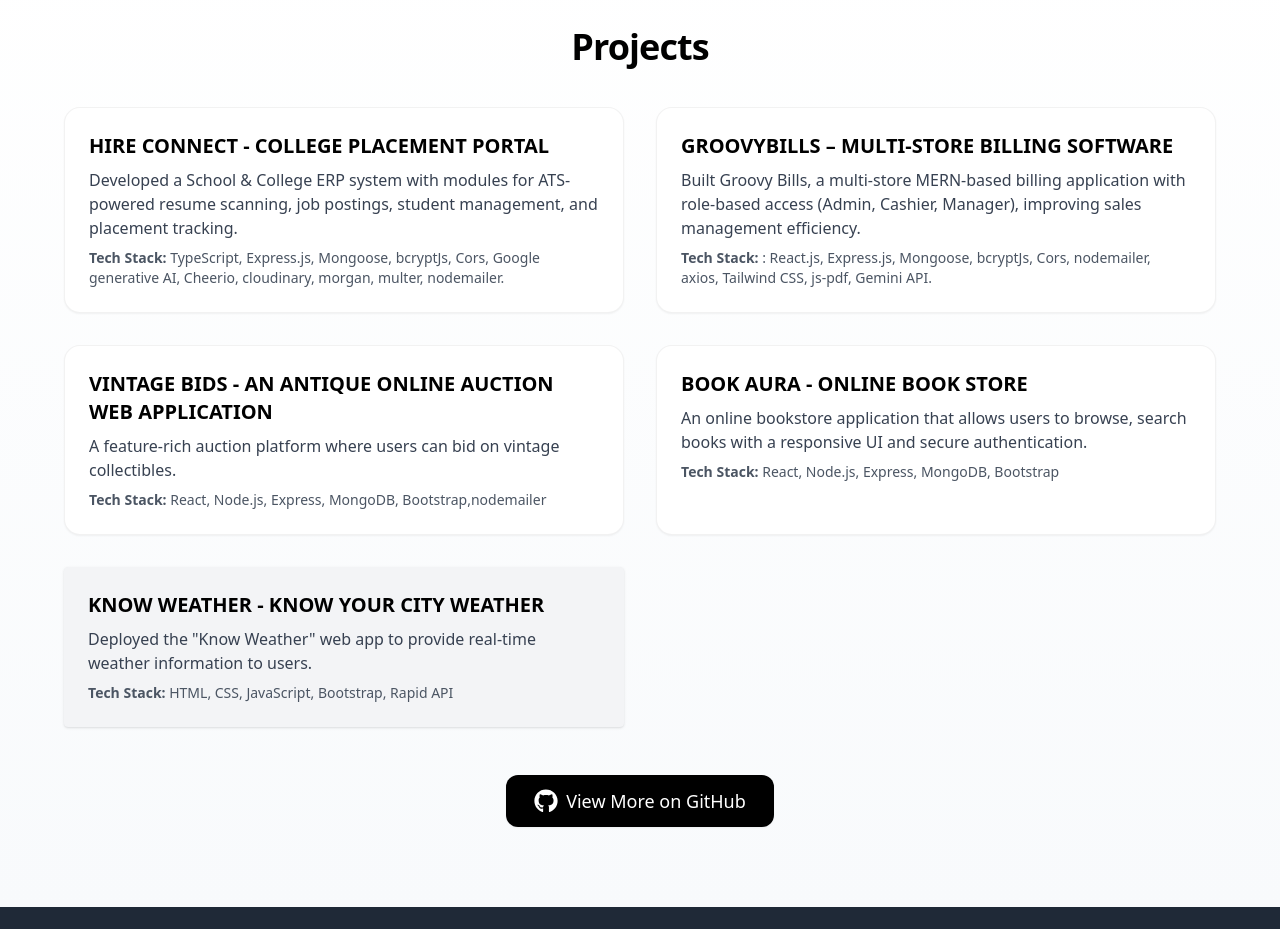
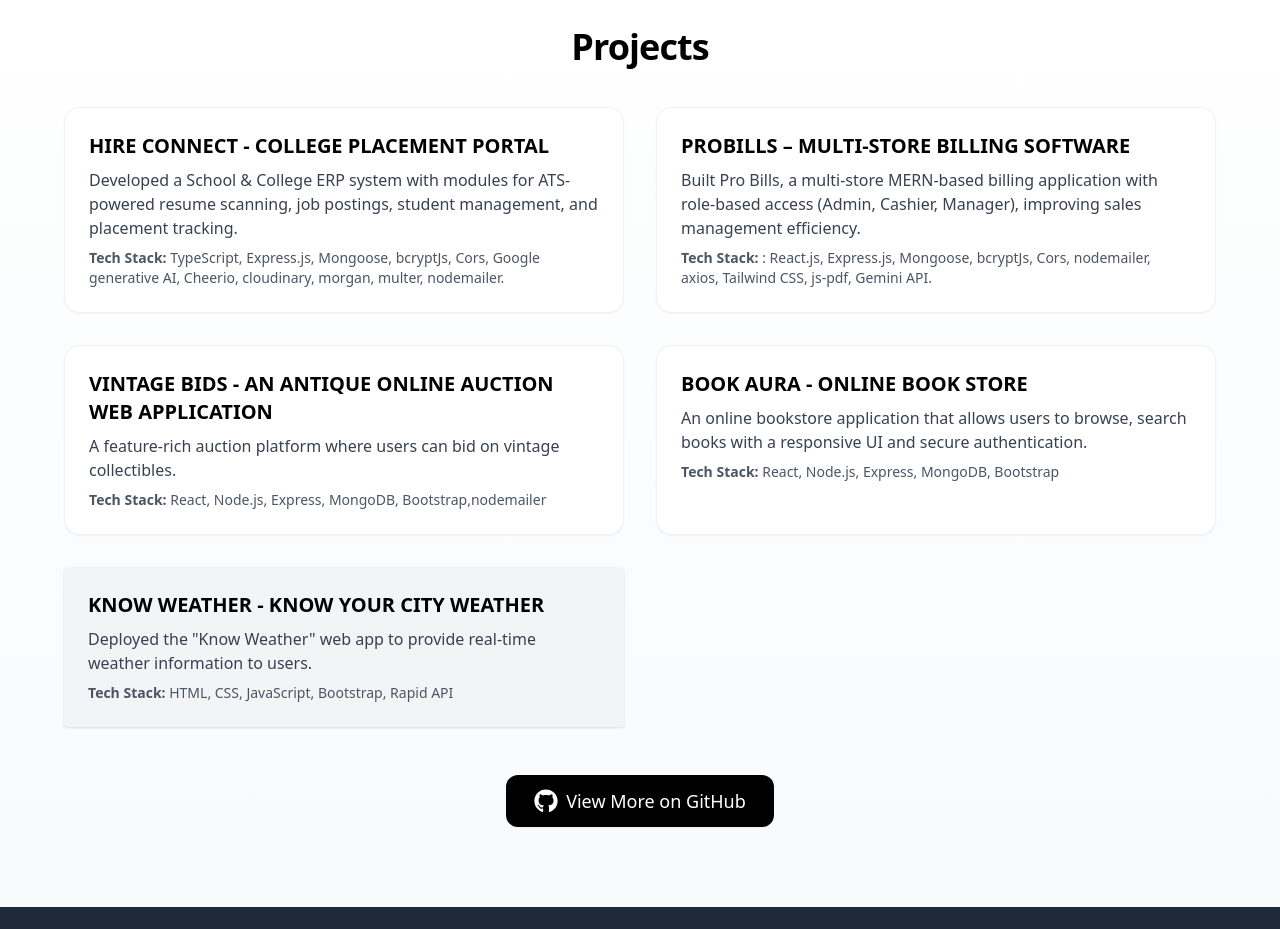
Before and after one commit to Rohan-Kelaskar-36/Personal-Portfolio, a React (Vite) app: page / in a window 1280 px wide. Shown: the part 4640-5569 px from the top of the page. Built offline with nearby package versions, Linux system fonts and the light colour scheme; the HTML template or start-up script is replaced by a standard one.

Commit message:
small change

```diff
--- a/src/components/Projects.jsx
+++ b/src/components/Projects.jsx
@@ -21,9 +21,9 @@ const Projects = () => (
 
 
         <div className="bg-white p-6 rounded-2xl shadow-sm border border-black/5 hover:shadow-md transition">
-          <h3 className="text-xl font-semibold mb-2">GROOVYBILLS – MULTI-STORE BILLING SOFTWARE</h3>
+          <h3 className="text-xl font-semibold mb-2">PROBILLS – MULTI-STORE BILLING SOFTWARE</h3>
           <p className="text-gray-700 mb-2">
-          Built Groovy Bills, a multi-store MERN-based billing application with role-based access (Admin, Cashier, Manager), improving sales
+          Built Pro Bills, a multi-store MERN-based billing application with role-based access (Admin, Cashier, Manager), improving sales
 management efficiency.          </p>
           <p className="text-sm text-gray-600">
             <strong>Tech Stack:</strong>  : React.js, Express.js, Mongoose, bcryptJs, Cors, nodemailer, axios, Tailwind CSS,  js-pdf, Gemini API.
```
